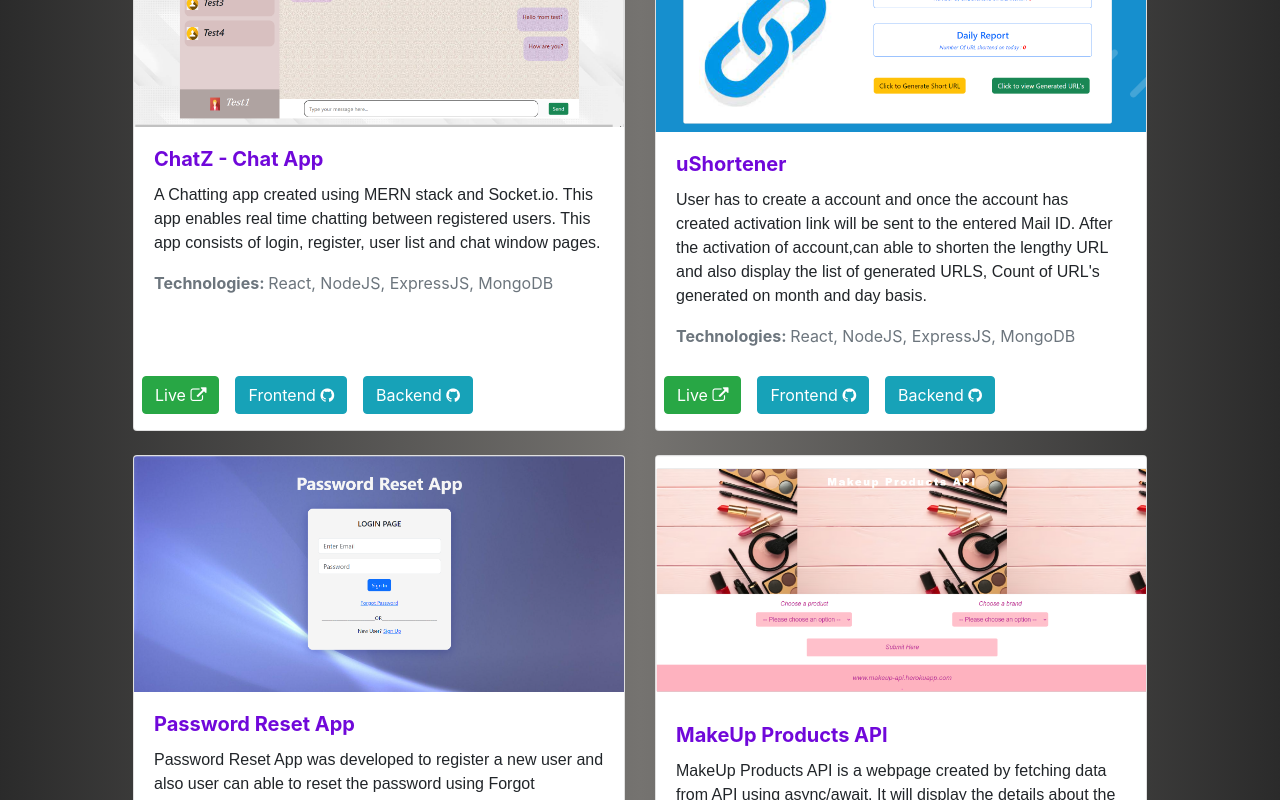
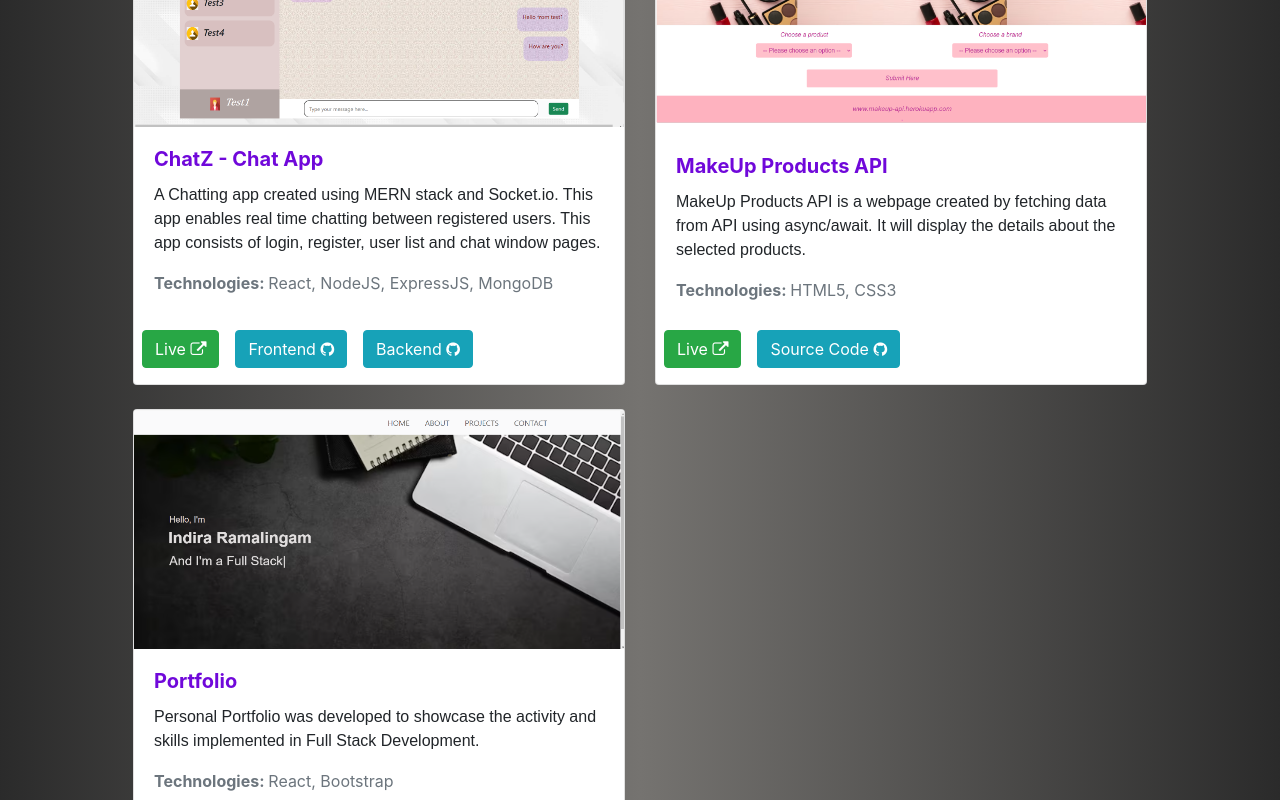
Before and after one commit to IndiraRamalingam/IndiraRamalingam_Portfolio, a React (Vite) app: page /projects in a window 1280 px wide. Shown: the part 980-1780 px from the top of the page. Built offline with nearby package versions, Linux system fonts and the light colour scheme.

Commit message:
Update constants.js
updates in projects

```diff
--- a/src/constants.js
+++ b/src/constants.js
@@ -92,24 +92,24 @@ export const techStack = [
       backend:"https://github.com/IndiraRamalingam/ChatZ_Backend",
       description:"A Chatting app created using MERN stack and Socket.io. This app enables real time chatting between registered users. This app consists of login, register, user list and chat window pages."
     },
-    {
-      title:"uShortener",
-      img:UrlShortener,
-      tech:"React, NodeJS, ExpressJS, MongoDB",
-      live:"https://ushortener.netlify.app",
-      frontend:"https://github.com/IndiraRamalingam/URL_Shortener_Frontend",
-      backend:"https://github.com/IndiraRamalingam/URL_Shortener_Backend",
-      description:"User has to create a account and once the account has created activation link will be sent to the entered Mail ID. After the activation of account,can able to shorten the lengthy URL and also display the list of generated URLS, Count of URL's generated on month and day basis."
-    },
-    {
-      title:"Password Reset App",
-      img:Password,
-      tech:"React, NodeJS, ExpressJS, MongoDB",
-      live:"https://bright-kataifi-acf1c9.netlify.app",
-      frontend:"https://github.com/IndiraRamalingam/password-reset-fe",
-      backend:"https://github.com/IndiraRamalingam/password-reset-be",
-      description:"Password Reset App was developed to register a new user and also user can able to reset the password using Forgot Password Option and reset password link will be sent through the Mail ID. "
-    },
+    // {
+    //   title:"uShortener",
+    //   img:UrlShortener,
+    //   tech:"React, NodeJS, ExpressJS, MongoDB",
+    //   live:"https://ushortener.netlify.app",
+    //   frontend:"https://github.com/IndiraRamalingam/URL_Shortener_Frontend",
+    //   backend:"https://github.com/IndiraRamalingam/URL_Shortener_Backend",
+    //   description:"User has to create a account and once the account has created activation link will be sent to the entered Mail ID. After the activation of account,can able to shorten the lengthy URL and also display the list of generated URLS, Count of URL's generated on month and day basis."
+    // },
+    // {
+    //   title:"Password Reset App",
+    //   img:Password,
+    //   tech:"React, NodeJS, ExpressJS, MongoDB",
+    //   live:"https://bright-kataifi-acf1c9.netlify.app",
+    //   frontend:"https://github.com/IndiraRamalingam/password-reset-fe",
+    //   backend:"https://github.com/IndiraRamalingam/password-reset-be",
+    //   description:"Password Reset App was developed to register a new user and also user can able to reset the password using Forgot Password Option and reset password link will be sent through the Mail ID. "
+    // },
     {
       title:"MakeUp Products API",
       img:Makeup,
```
